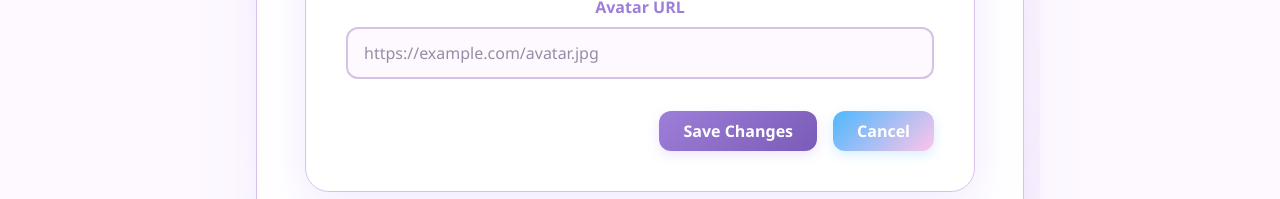
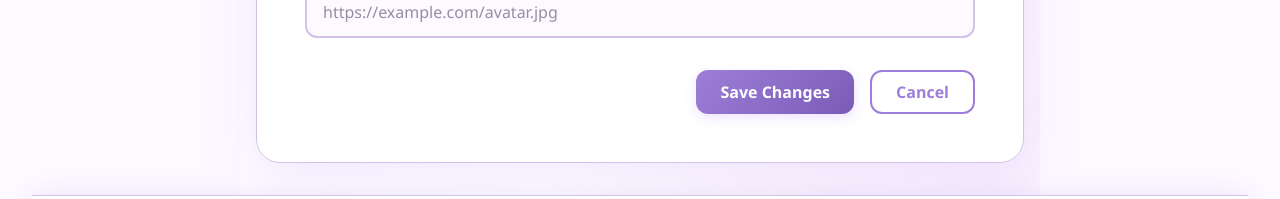
Before and after one commit to bao8816/practice-web-project, a React (Vite) app in the folder client/: page /profiles/me/edit in a window 1280 px wide. Shown: the part 753-952 px from the top of the page. Built offline with nearby package versions, Linux system fonts and the light colour scheme; no server answers.

Commit message:
profiles: modify css of profiles page

```diff
--- a/client/src/pages/profiles/MyProfile.tsx
+++ b/client/src/pages/profiles/MyProfile.tsx
@@ -71,12 +71,7 @@ export const MyProfile = () => {
                 </div>
 
                 <Card variant="elevated" padding="lg">
-                    <div className="profile-form">
-                        <Field
-                            label="Full Name"
-                            value={profile?.fullName || 'Not provided'}
-                            empty={!profile?.fullName}
-                        />
+                    <Field label="Full Name" value={profile?.fullName || 'Not provided'} empty={!profile?.fullName} />
 
                     <Field
                         label="Gender"
@@ -123,7 +118,6 @@ export const MyProfile = () => {
                         }
                         empty={!profile?.avatarUrl}
                     />
-                    </div>
                 </Card>
 
                 {profile && (
--- a/client/src/pages/profiles/MyProfileEdit.tsx
+++ b/client/src/pages/profiles/MyProfileEdit.tsx
@@ -154,7 +154,7 @@ export const MyProfileEdit = () => {
                 )}
 
                 <Card variant="elevated" padding="lg">
-                    <form onSubmit={handleSubmit} className="profile-form">
+                    <form onSubmit={handleSubmit}>
                         <Field label="Full Name">
                             <Input
                                 type="text"
@@ -224,7 +224,7 @@ export const MyProfileEdit = () => {
                             </Button>
                             <Button
                                 type="button"
-                                variant="secondary"
+                                variant="outline"
                                 onClick={handleCancel}
                                 disabled={updateProfileMutation.isPending}
                             >
--- a/client/src/pages/profiles/Profile.css
+++ b/client/src/pages/profiles/Profile.css
@@ -84,20 +84,6 @@
     margin-bottom: 1.5rem;
 }
 
-.profile-form {
-    background: rgba(255, 255, 255, 0.95);
-    backdrop-filter: blur(20px);
-    border: 1px solid var(--border-color);
-    border-radius: 24px;
-    padding: 2.5rem;
-    position: relative;
-    z-index: 1;
-    box-shadow:
-        0 20px 60px rgba(198, 167, 255, 0.15),
-        0 8px 32px rgba(198, 167, 255, 0.1);
-    animation: slideInUp 0.8s ease-out;
-}
-
 .form-actions {
     display: flex;
     gap: 1rem;
--- a/client/src/pages/profiles/UserProfile.tsx
+++ b/client/src/pages/profiles/UserProfile.tsx
@@ -54,7 +54,6 @@ export const UserProfile = () => {
                 </div>
 
                 <Card variant="elevated" padding="lg">
-                    <div className="profile-form">
                     <Field label="Full Name" value={profile.fullName || 'Not provided'} empty={!profile.fullName} />
 
                     <Field
@@ -97,9 +96,8 @@ export const UserProfile = () => {
                                 'Not provided'
                             )
                         }
-                            empty={!profile.avatarUrl}
+                        empty={!profile?.avatarUrl}
                     />
-                    </div>
                 </Card>
 
                 <Card variant="outlined" padding="md" className="profile-metadata">
```
Lines whose indentation alone changed are shown as unchanged.
